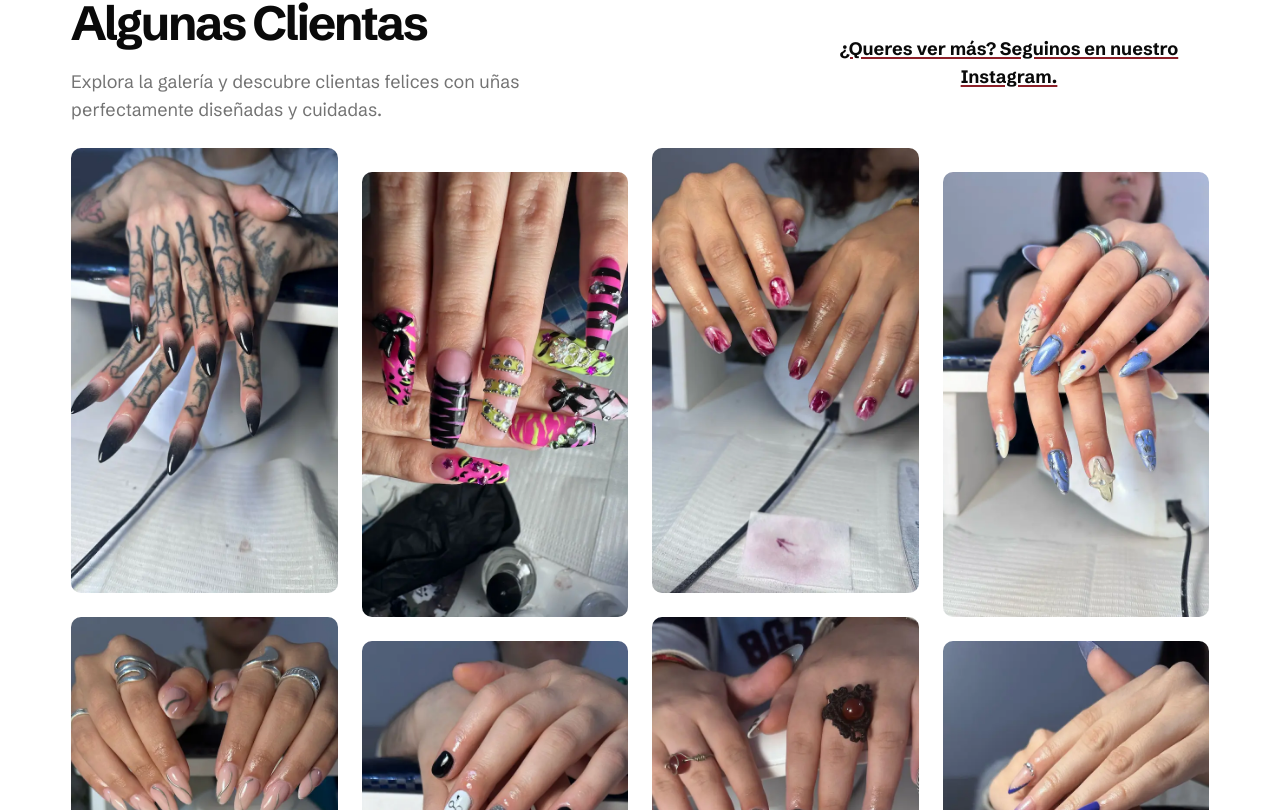
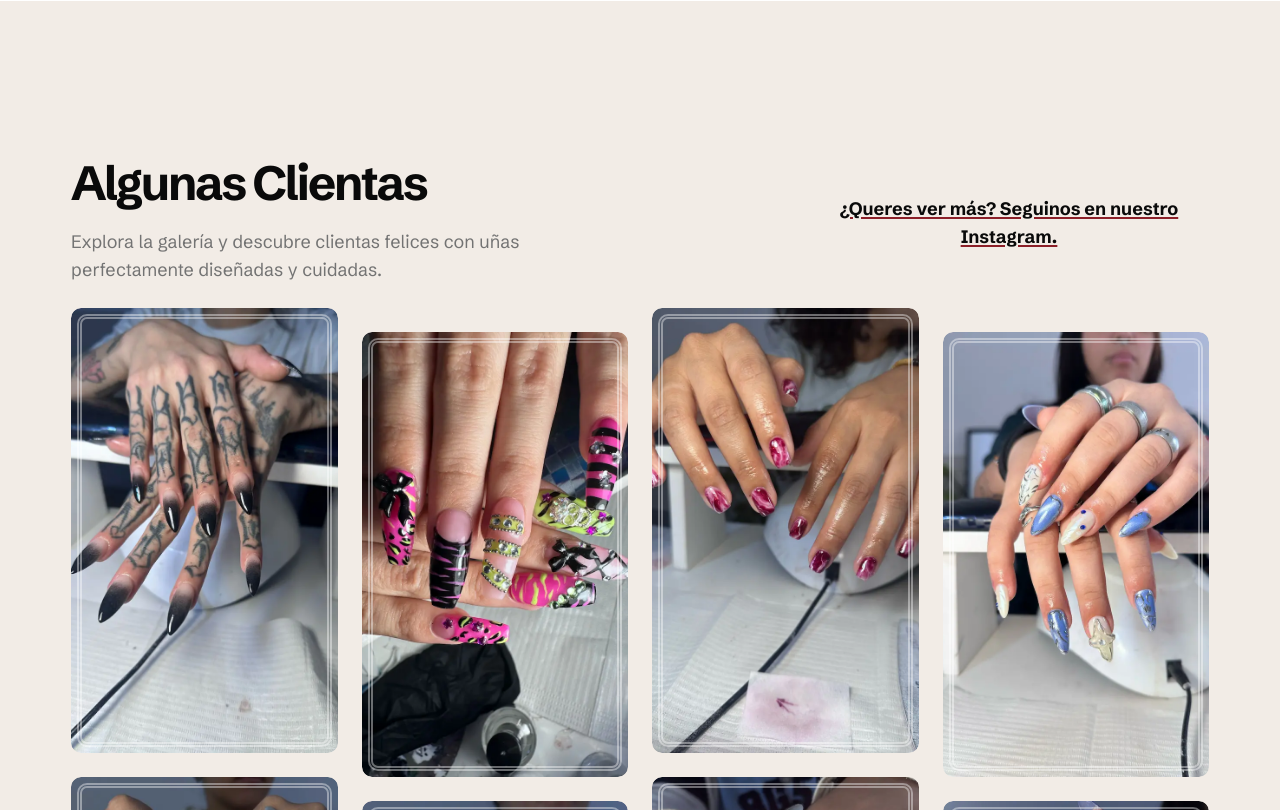
Before and after one commit to yusborinchit/butterflynails-v2, a Next.js app: page / in a window 1280 px wide. Shown: the part 1250-2060 px from the top of the page. Built offline with nearby package versions, Linux system fonts and the light colour scheme; no server answers; the database is empty.

Commit message:
feat: :lipstick: add background color to the clients section

```diff
--- a/src/app/layout.tsx
+++ b/src/app/layout.tsx
@@ -23,7 +23,7 @@ export default function RootLayout({ children }: Readonly<Props>) {
   return (
     <html
       lang="es"
-      className={`${font.className} scroll-pt-[72px] scroll-smooth text-neutral-950`}
+      className={`${font.className} scroll-pt-[calc(72px+16px)] scroll-smooth text-neutral-950`}
     >
       <body>{children}</body>
     </html>
--- a/src/components/cards/client-card.tsx
+++ b/src/components/cards/client-card.tsx
@@ -7,13 +7,16 @@ interface Props {
 
 export default function ClientCard({ src, alt }: Readonly<Props>) {
   return (
+    <picture className="relative overflow-hidden rounded-lg odd:mb-4 even:mt-4 md:odd:mb-6 md:even:mt-6">
+      <div className="absolute inset-1.5 rounded-lg border-5 border-double border-white/40"></div>
       <Image
         src={src}
         alt={alt}
         width={450}
         height={800}
         placeholder="blur"
-      className="aspect-3/5 w-full rounded-lg bg-center object-cover odd:mb-4 even:mt-4 md:odd:mb-6 md:even:mt-6"
+        className="aspect-3/5 w-full rounded-lg bg-center object-cover"
       />
+    </picture>
   );
 }
--- a/src/components/cards/question-card.tsx
+++ b/src/components/cards/question-card.tsx
@@ -23,7 +23,7 @@ export default function QuestionCard({
     <article
       data-inverse={isInverse}
       onClick={() => setIsExpanded(!isExpanded)}
-      className="flex flex-col gap-4 rounded-lg border border-neutral-300 p-6"
+      className="flex flex-col gap-4 rounded-lg bg-white p-6"
     >
       <div className="flex items-center gap-4">
         <h3 className="flex-1 text-2xl font-semibold tracking-tight">
--- a/src/components/cards/service-card.tsx
+++ b/src/components/cards/service-card.tsx
@@ -15,6 +15,7 @@ export default function ServiceCard({
 }: Readonly<Props>) {
   return (
     <article className="group relative flex aspect-[3/4] flex-col gap-3 overflow-hidden rounded-lg sm:aspect-[3/2] md:aspect-[6/5] xl:aspect-[3/4]">
+      <div className="absolute inset-1.5 z-20 rounded-lg border-5 border-double border-white/40 opacity-0 transition-opacity sm:opacity-100 sm:group-hover:opacity-0"></div>
       <div className="bg-primary-700 absolute inset-0 z-10 flex flex-col gap-4 px-6 py-4 opacity-100 mix-blend-screen transition-opacity sm:opacity-0 sm:group-hover:opacity-100">
         <h3 className="mt-auto text-[38px] leading-[1] font-black text-balance text-white uppercase underline decoration-4">
           {name}.
--- a/src/components/sections/clients-section.tsx
+++ b/src/components/sections/clients-section.tsx
@@ -6,7 +6,7 @@ import SectionTitle from "../typography/section-title";
 
 export default function ClientsSection() {
   return (
-    <div className="relative mt-40">
+    <div className="relative mt-40 bg-[#d5c1ad]/30 py-40">
       {/* <div className="absolute top-0 left-0 h-20 w-full bg-gradient-to-b from-white"></div> */}
       <MainContainer id="clientas" as="section" className="flex flex-col gap-6">
         <div className="flex flex-col items-center justify-between gap-6 md:flex-row">
--- a/src/components/sections/faq-section.tsx
+++ b/src/components/sections/faq-section.tsx
@@ -5,10 +5,11 @@ import SectionTitle from "../typography/section-title";
 
 export default function FAQSection() {
   return (
+    <div className="bg-[#d5c1ad]/30 py-40">
       <MainContainer
         id="faq"
         as="section"
-      className="mt-40 flex flex-col items-center gap-6"
+        className="flex flex-col items-center gap-6"
       >
         <SectionTitle className="text-center">
           <span className="text-primary-500">-</span>{" "}
@@ -16,8 +17,8 @@ export default function FAQSection() {
           <span className="text-primary-500">-</span>
         </SectionTitle>
         <Paragraph className="max-w-[500px] text-center">
-        Aquí encontrarás respuestas a las dudas más comunes sobre mis servicios.
-        Si tienes más preguntas, no dudes en escribirme.
+          Aquí encontrarás respuestas a las dudas más comunes sobre mis
+          servicios. Si tienes más preguntas, no dudes en escribirme.
         </Paragraph>
         <div className="grid gap-4 md:grid-cols-2 md:gap-6">
           <div className="flex flex-col gap-4 md:gap-6">
@@ -73,5 +74,6 @@ export default function FAQSection() {
           </div>
         </div>
       </MainContainer>
+    </div>
   );
 }
```
Lines whose indentation alone changed are shown as unchanged.
